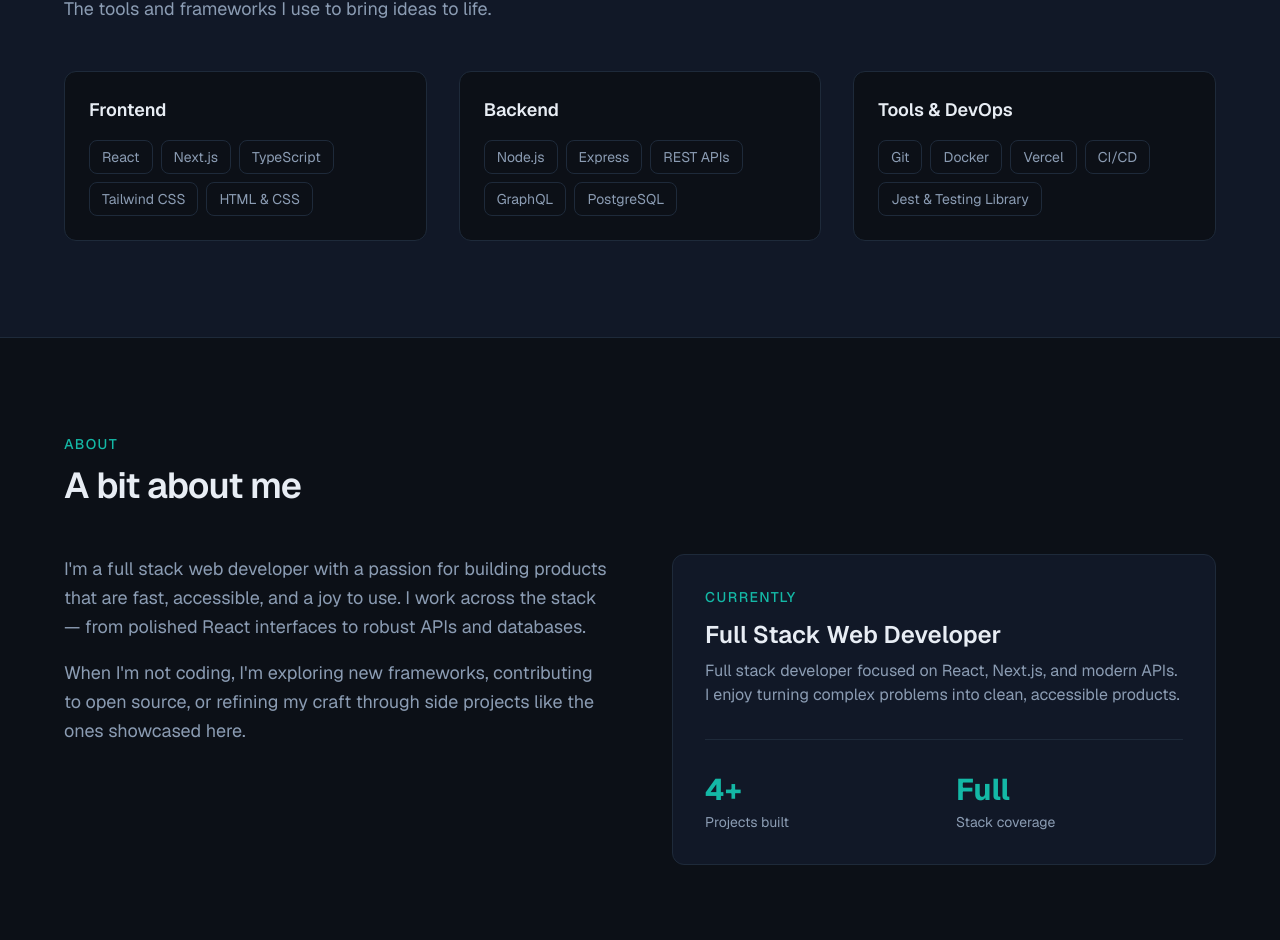
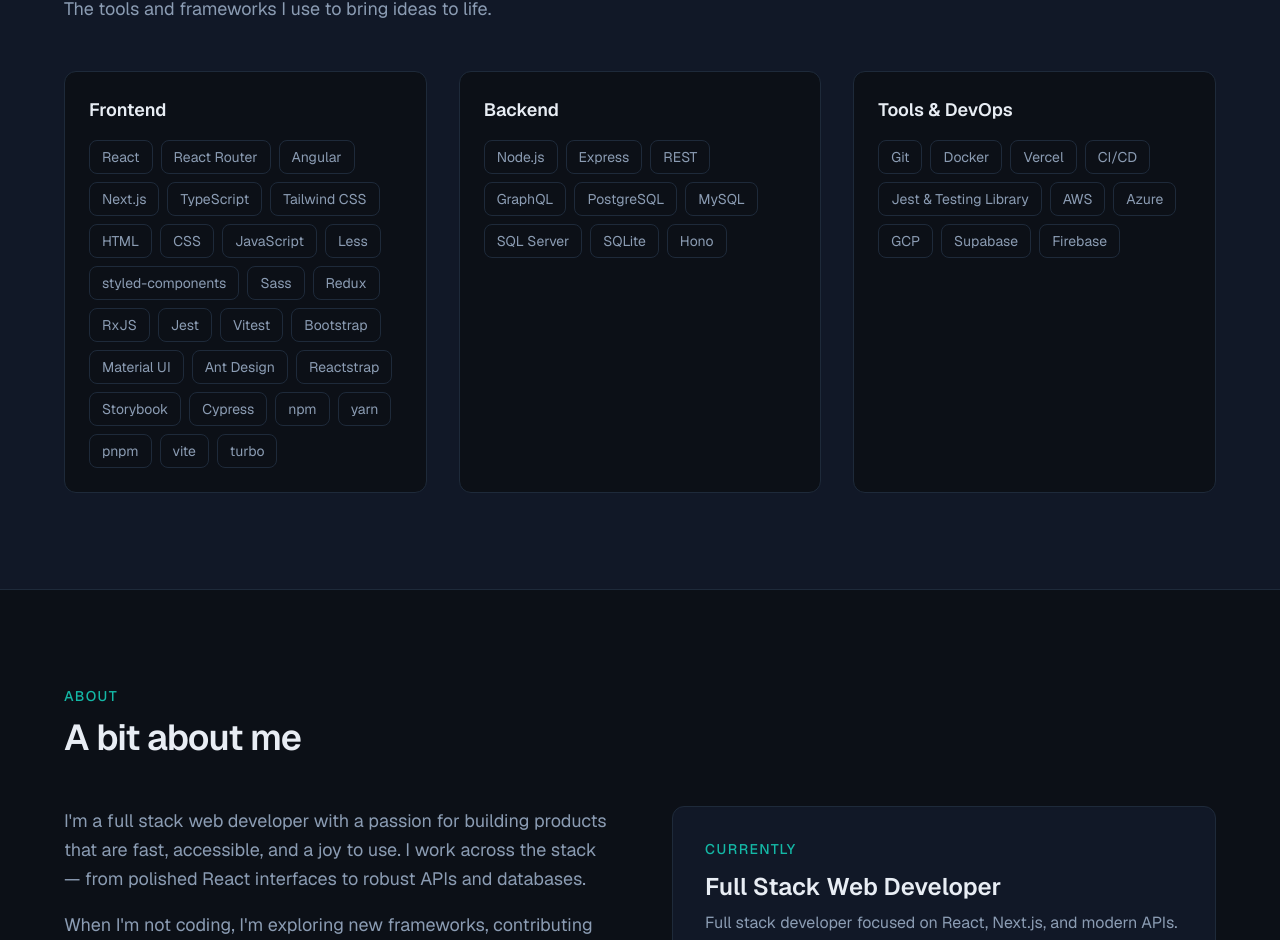
Before and after one commit to nicholas-myers/profolio, a Next.js app: page / in a window 1280 px wide. Shown: the part 2933-3873 px from the top of the page. Built offline with nearby package versions, Linux system fonts and the light colour scheme.

Commit message:
adding more front end skills

```diff
--- a/src/data/skills.ts
+++ b/src/data/skills.ts
@@ -3,14 +3,52 @@
 export const skillCategories: SkillCategory[] = [
   {
     name: "Frontend",
-    skills: ["React", "Next.js", "TypeScript", "Tailwind CSS", "HTML & CSS"],
+    skills: [
+      "React",
+      "React Router",
+      "Angular",
+      "Next.js",
+      "TypeScript",
+      "Tailwind CSS",
+      "HTML",
+      "CSS",
+      "JavaScript",
+      "Less",
+      "styled-components",
+      "Sass",
+      "Redux",
+      "RxJS",
+      "Jest",
+      "Vitest",
+      "Bootstrap",
+      "Material UI",
+      "Ant Design",
+      "Reactstrap",
+      "Storybook",
+      "Cypress",
+      "npm",
+      "yarn",
+      "pnpm",
+      "vite",
+      "turbo"
+    ],
   },
   {
     name: "Backend",
-    skills: ["Node.js", "Express", "REST APIs", "GraphQL", "PostgreSQL"],
+    skills: [
+      "Node.js",
+      "Express",
+      "REST",
+      "GraphQL",
+      "PostgreSQL",
+      "MySQL",
+      "SQL Server",
+      "SQLite",
+      "Hono",
+    ],
   },
   {
     name: "Tools & DevOps",
-    skills: ["Git", "Docker", "Vercel", "CI/CD", "Jest & Testing Library"],
+    skills: ["Git", "Docker", "Vercel", "CI/CD", "Jest & Testing Library", "AWS", "Azure", "GCP", "Supabase", "Firebase"],
   },
 ];
```
